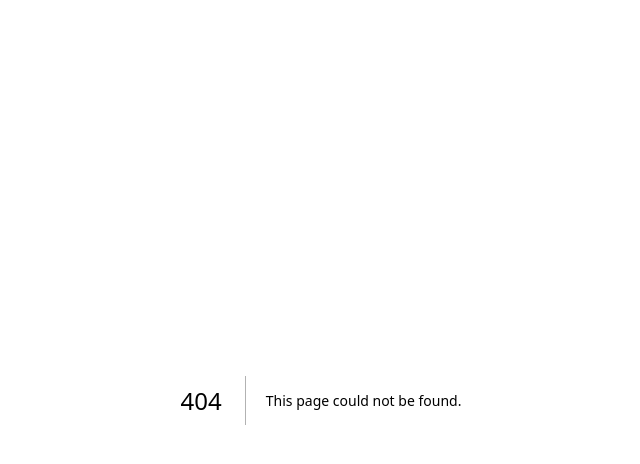
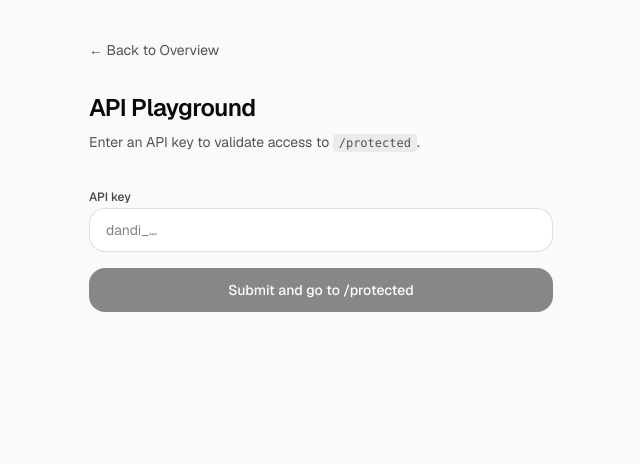
Before and after one commit to NarenShukla/dandi, a Next.js app: page /playground in a window 1280 px wide. Before the commit this address had no page. Shown: the top 464 px of the page, without its empty margins (319-959 px from the left). Built offline with nearby package versions, Linux system fonts and the light colour scheme.

Commit message:
Added Protected API

```diff
--- /dev/null
+++ b/app/api/validate-api-key/route.js
@@ -0,0 +1,25 @@
+import { NextResponse } from "next/server";
+import { isApiKeyValid } from "@/lib/apiKeys/validateApiKey";
+
+export async function POST(request) {
+  let body;
+  try {
+    body = await request.json();
+  } catch {
+    return NextResponse.json({ valid: false }, { status: 400 });
+  }
+
+  const key = typeof body.key === "string" ? body.key.trim() : "";
+  if (!key) {
+    return NextResponse.json({ valid: false }, { status: 400 });
+  }
+
+  const { valid, error } = await isApiKeyValid(key);
+
+  if (error) {
+    console.error("validate-api-key Supabase error", error);
+    return NextResponse.json({ valid: false }, { status: 500 });
+  }
+
+  return NextResponse.json({ valid });
+}
--- a/app/dashboards/components/DashboardSidebar.js
+++ b/app/dashboards/components/DashboardSidebar.js
@@ -43,7 +43,14 @@ export function DashboardSidebarMobile({ isOpen, onClose }) {
           </Link>
           <div className="rounded-2xl px-3 py-2 text-sm text-zinc-600 dark:text-zinc-400">Research Assistant</div>
           <div className="rounded-2xl px-3 py-2 text-sm text-zinc-600 dark:text-zinc-400">Research Reports</div>
-          <div className="rounded-2xl px-3 py-2 text-sm text-zinc-600 dark:text-zinc-400">API Playground</div>
+          <Link
+            href="/playground"
+            onClick={onClose}
+            className="flex items-center justify-between rounded-2xl bg-black/[.04] px-3 py-2 text-sm font-medium dark:bg-white/[.08]"
+          >
+            <span>API Playground</span>
+            <span className="text-xs text-zinc-600 dark:text-zinc-400">Pages</span>
+          </Link>
           <div className="rounded-2xl px-3 py-2 text-sm text-zinc-600 dark:text-zinc-400">Invoices</div>
           <div className="rounded-2xl px-3 py-2 text-sm text-zinc-600 dark:text-zinc-400">Documentation</div>
         </nav>
@@ -81,7 +88,13 @@ export function DashboardSidebarDesktop({ isOpen, onMouseEnter, onMouseLeave })
             </Link>
             <div className="rounded-2xl px-3 py-2 text-sm text-zinc-600 dark:text-zinc-400">Research Assistant</div>
             <div className="rounded-2xl px-3 py-2 text-sm text-zinc-600 dark:text-zinc-400">Research Reports</div>
-            <div className="rounded-2xl px-3 py-2 text-sm text-zinc-600 dark:text-zinc-400">API Playground</div>
+            <Link
+              href="/playground"
+              className="flex items-center justify-between rounded-2xl bg-black/[.04] px-3 py-2 text-sm font-medium dark:bg-white/[.08]"
+            >
+              <span>API Playground</span>
+              <span className="text-xs text-zinc-600 dark:text-zinc-400">Pages</span>
+            </Link>
             <div className="rounded-2xl px-3 py-2 text-sm text-zinc-600 dark:text-zinc-400">Invoices</div>
             <div className="rounded-2xl px-3 py-2 text-sm text-zinc-600 dark:text-zinc-400">Documentation</div>
           </nav>
--- /dev/null
+++ b/app/playground/page.js
@@ -0,0 +1,116 @@
+"use client";
+
+import Link from "next/link";
+import { useRouter } from "next/navigation";
+import { useEffect, useRef, useState } from "react";
+import { PENDING_API_KEY_STORAGE_KEY } from "@/lib/playground/constants";
+import { resetPendingApiKeyStaging } from "@/lib/playground/pendingApiKey";
+import { ValidationToast } from "@/lib/playground/ValidationToast";
+
+const INVALID_MESSAGE = "Invalid API key";
+
+export default function PlaygroundPage() {
+  const router = useRouter();
+  const [apiKey, setApiKey] = useState("");
+  const [submitting, setSubmitting] = useState(false);
+  const [toast, setToast] = useState(null);
+  const toastTimerRef = useRef(null);
+
+  useEffect(() => {
+    resetPendingApiKeyStaging();
+  }, []);
+
+  useEffect(() => {
+    return () => {
+      if (toastTimerRef.current) clearTimeout(toastTimerRef.current);
+    };
+  }, []);
+
+  function showInvalidToast() {
+    if (toastTimerRef.current) clearTimeout(toastTimerRef.current);
+    setToast({ kind: "error", message: INVALID_MESSAGE });
+    toastTimerRef.current = setTimeout(() => {
+      setToast(null);
+    }, 2200);
+  }
+
+  async function onSubmit(e) {
+    e.preventDefault();
+    const trimmed = apiKey.trim();
+    if (!trimmed || typeof window === "undefined") return;
+
+    setSubmitting(true);
+    setToast(null);
+
+    try {
+      const res = await fetch("/api/validate-api-key", {
+        method: "POST",
+        headers: { "Content-Type": "application/json" },
+        body: JSON.stringify({ key: trimmed }),
+      });
+      const body = await res.json().catch(() => ({}));
+      const valid = body && body.valid === true;
+
+      if (!valid) {
+        showInvalidToast();
+        return;
+      }
+
+      resetPendingApiKeyStaging();
+      window.sessionStorage.setItem(PENDING_API_KEY_STORAGE_KEY, trimmed);
+      router.push("/protected");
+    } catch {
+      showInvalidToast();
+    } finally {
+      setSubmitting(false);
+    }
+  }
+
+  return (
+    <div className="min-h-screen bg-zinc-50 font-sans text-zinc-950 dark:bg-black dark:text-zinc-50">
+      <ValidationToast toast={toast} />
+
+      <div className="mx-auto w-full max-w-lg px-4 py-10 sm:px-6">
+        <div className="mb-8 text-sm">
+          <Link
+            href="/dashboards"
+            className="text-zinc-600 underline-offset-4 hover:underline dark:text-zinc-400"
+          >
+            ← Back to Overview
+          </Link>
+        </div>
+
+        <h1 className="text-2xl font-semibold tracking-tight">API Playground</h1>
+        <p className="mt-2 text-sm text-zinc-600 dark:text-zinc-400">
+          Enter an API key to validate access to <code className="rounded bg-black/[.06] px-1.5 py-0.5 text-xs dark:bg-white/[.08]">/protected</code>
+          .
+        </p>
+
+        <form onSubmit={onSubmit} className="mt-8 space-y-4">
+          <div className="space-y-1.5">
+            <label htmlFor="api-key" className="text-xs font-medium text-zinc-700 dark:text-zinc-200">
+              API key
+            </label>
+            <input
+              id="api-key"
+              name="apiKey"
+              type="password"
+              autoComplete="off"
+              value={apiKey}
+              onChange={(e) => setApiKey(e.target.value)}
+              placeholder="dandi_…"
+              className="h-11 w-full rounded-2xl border border-black/[.12] bg-white px-4 text-sm outline-none transition-colors focus:border-black/30 dark:border-white/[.18] dark:bg-zinc-950 dark:focus:border-white/40"
+            />
+          </div>
+          <button
+            type="submit"
+            disabled={!apiKey.trim() || submitting}
+            className="inline-flex h-11 w-full items-center justify-center rounded-2xl bg-foreground px-4 text-sm font-medium text-background transition-colors hover:bg-[#383838] disabled:cursor-not-allowed disabled:opacity-50 dark:hover:bg-[#ccc]"
+          >
+            Submit and go to /protected
+          </button>
+        </form>
+      </div>
+    </div>
+  );
+}
--- /dev/null
+++ b/app/protected/page.js
@@ -0,0 +1,61 @@
+"use client";
+
+import Link from "next/link";
+import { useEffect, useState } from "react";
+import { takePendingApiKeyFromSession } from "@/lib/playground/pendingApiKey";
+import { ValidationToast } from "@/lib/playground/ValidationToast";
+
+const SUCCESS_MESSAGE = "It is a valid API key";
+
+export default function ProtectedPage() {
+  const [toast, setToast] = useState(null);
+  /** "pending" until we know if a validated key was passed from the playground. */
+  const [visitState, setVisitState] = useState("pending");
+
+  useEffect(() => {
+    const pending = takePendingApiKeyFromSession();
+
+    queueMicrotask(() => {
+      if (!pending) {
+        setToast(null);
+        setVisitState("needPlayground");
+        return;
+      }
+      setToast({ kind: "success", message: SUCCESS_MESSAGE });
+      setVisitState("ok");
+    });
+  }, []);
+
+  return (
+    <div className="min-h-screen bg-zinc-50 font-sans text-zinc-950 dark:bg-black dark:text-zinc-50">
+      <ValidationToast toast={toast} />
+
+      <div className="mx-auto w-full max-w-lg px-4 py-10 sm:px-6">
+        <div className="mb-8 text-sm">
+          <Link
+            href="/playground"
+            className="text-zinc-600 underline-offset-4 hover:underline dark:text-zinc-400"
+          >
+            ← API Playground
+          </Link>
+        </div>
+
+        {visitState === "ok" && (
+          <p className="mt-2 text-sm text-zinc-700 dark:text-zinc-300">
+            Your key was verified. You can use protected routes that trust this flow.
+          </p>
+        )}
+
+        {visitState === "needPlayground" && (
+          <p className="mt-6 text-sm text-zinc-700 dark:text-zinc-300">
+            To open this page with confirmation, submit a valid API key from the{" "}
+            <Link href="/playground" className="underline underline-offset-4">
+              API Playground
+            </Link>
+            .
+          </p>
+        )}
+      </div>
+    </div>
+  );
+}
--- /dev/null
+++ b/lib/apiKeys/validateApiKey.js
@@ -0,0 +1,20 @@
+import { supabase } from "@/lib/supabaseClient";
+
+/**
+ * Returns whether an API key exists in Supabase `api_keys` (exact match on `key` column).
+ */
+export async function isApiKeyValid(key) {
+  const trimmed = typeof key === "string" ? key.trim() : "";
+  if (!trimmed) return { valid: false, error: null };
+
+  const { data, error } = await supabase
+    .from("api_keys")
+    .select("id")
+    .eq("key", trimmed)
+    .limit(1)
+    .maybeSingle();
+
+  if (error) return { valid: false, error };
+
+  return { valid: !!data, error: null };
+}
--- /dev/null
+++ b/lib/playground/ValidationToast.js
@@ -0,0 +1,16 @@
+export function ValidationToast({ toast }) {
+  if (!toast) return null;
+  const isSuccess = toast.kind === "success";
+  return (
+    <div className="pointer-events-none fixed right-4 top-4 z-50">
+      <div
+        className={[
+          "flex max-w-[min(100vw-2rem,360px)] items-center gap-2 rounded-full px-4 py-2 text-xs font-medium shadow-lg backdrop-blur",
+          isSuccess ? "bg-emerald-500 text-white" : "bg-red-500 text-white",
+        ].join(" ")}
+      >
+        <span className="min-w-0 flex-1 leading-snug">{toast.message}</span>
+      </div>
+    </div>
+  );
+}
--- /dev/null
+++ b/lib/playground/constants.js
@@ -0,0 +1,2 @@
+/** Session key used to pass the submitted API key from /playground to /protected (cleared after read). */
+export const PENDING_API_KEY_STORAGE_KEY = "dandi_playground_pending_api_key";
--- /dev/null
+++ b/lib/playground/pendingApiKey.js
@@ -0,0 +1,26 @@
+import { PENDING_API_KEY_STORAGE_KEY } from "./constants";
+
+/** Survives Strict Mode double-mount so we only consume sessionStorage once per navigation. */
+let stagedPendingKey = undefined;
+
+/**
+ * Call when entering the playground so a later /protected visit can read a newly submitted key.
+ */
+export function resetPendingApiKeyStaging() {
+  stagedPendingKey = undefined;
+}
+
+/**
+ * Returns the pending API key once per staging cycle (then cached). Reads sessionStorage only on first call.
+ */
+export function takePendingApiKeyFromSession() {
+  if (stagedPendingKey !== undefined) return stagedPendingKey;
+  if (typeof window === "undefined") {
+    stagedPendingKey = null;
+    return null;
+  }
+  const raw = window.sessionStorage.getItem(PENDING_API_KEY_STORAGE_KEY);
+  window.sessionStorage.removeItem(PENDING_API_KEY_STORAGE_KEY);
+  stagedPendingKey = raw;
+  return raw;
+}
```
